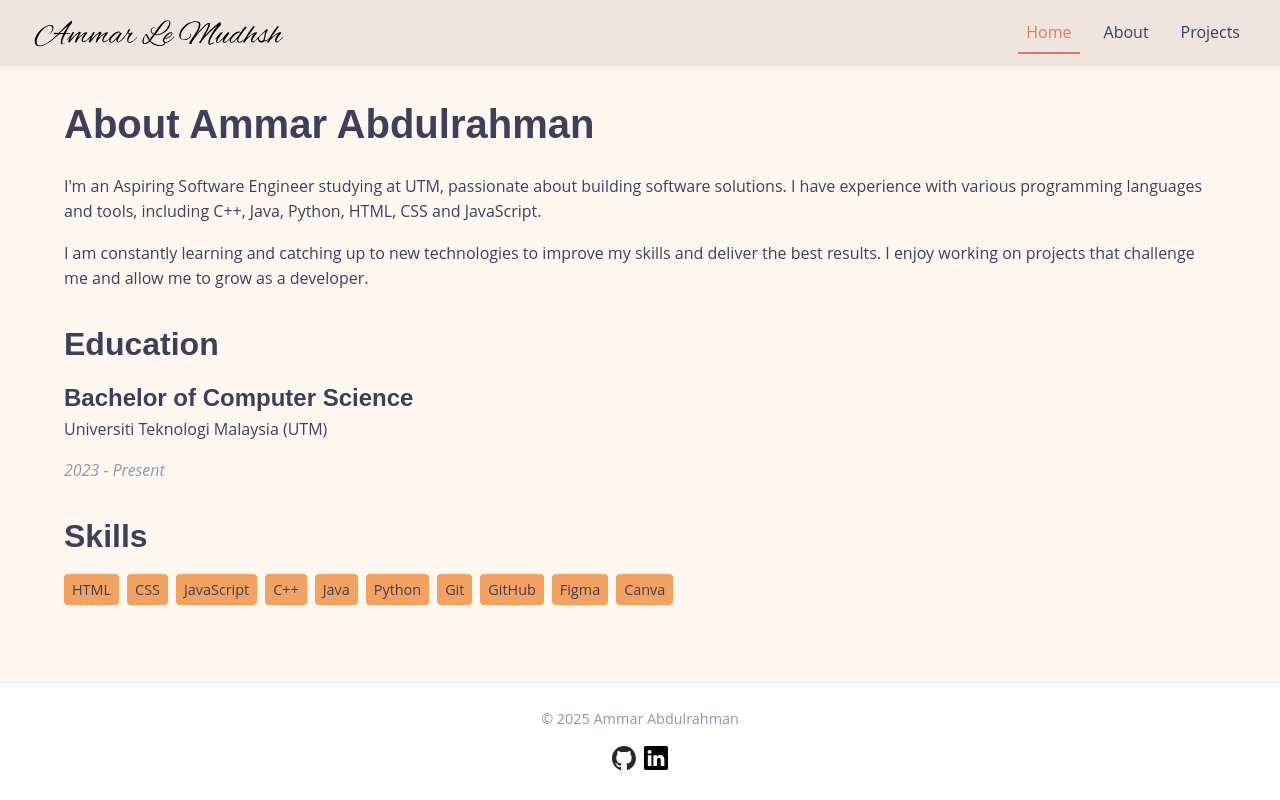
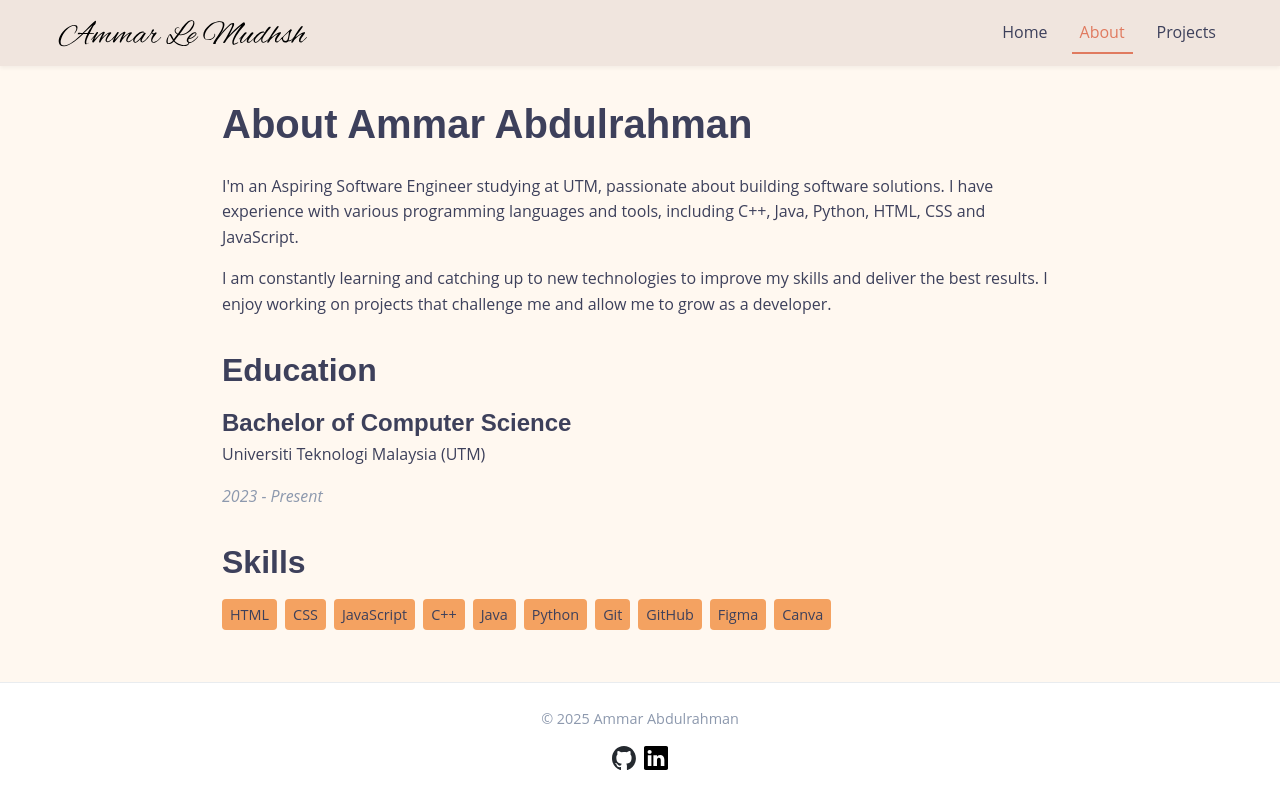
Before and after one commit to Ammar076/Ammar076.github.io, a plain HTML site: page about.html in a window 1280 px wide. Drawn offline with Linux system fonts and the light colour scheme.

Commit message:
nav highlight
Fixed the home highlight problem, and also made about article narrower

```diff
--- a/about.html
+++ b/about.html
@@ -9,11 +9,11 @@
 </head>
 <body>
   <div class="page-container">
-    <nav aria-label="Main navigation">
+    <nav>
       <a href="/index.html" class="logo"><img src="assets/Logo.svg" alt="logo" class="logo-image"/></a>
       <div class="nav-links">
-        <a href="/index.html" aria-current="page">Home</a>
-        <a href="/about.html">About</a>
+        <a href="/index.html">Home</a>
+        <a href="/about.html" class="active">About</a>
         <a href="/projects.html">Projects</a>
       </div>
     </nav>
--- a/style.css
+++ b/style.css
@@ -139,6 +139,7 @@ nav {
 .logo {
   display: flex;
   align-items: center;
+  margin-left: var(--space-lg); /* Add left padding for logo */
 }
 
 .logo img {
@@ -154,7 +155,9 @@ nav {
 .nav-links {
   display: flex;
   gap: var(--space-md);
+  margin-right: var(--space-lg);
 }
+
 
 .nav-links a {
   text-decoration: none;
@@ -166,8 +169,7 @@ nav {
 }
 
 .nav-links a:hover,
-.nav-links a:focus,
-.nav-links a[aria-current="page"] {
+.nav-links a:focus {
   color: var(--primary);
 }
 
@@ -183,9 +185,22 @@ nav {
 }
 
 .nav-links a:hover::after,
-.nav-links a:focus::after,
-.nav-links a[aria-current="page"]::after {
+.nav-links a:focus::after {
   width: 100%;
+}
+
+.nav-links a.active {
+  color: var(--primary);
+}
+
+.nav-links a.active::after {
+  content: '';
+  position: absolute;
+  bottom: -4px;
+  left: 0;
+  height: 2px;
+  width: 100%;
+  background-color: var(--primary);
 }
 
 footer {
@@ -577,6 +592,12 @@ header.hero {
   animation-delay: 0.4s;
 }
 
+.about article.container {
+  max-width: 900px;
+  margin: 0 auto;
+  padding: 0 var(--space-xl);
+}
+
 @media (max-width: 768px) {
   h1 {
     font-size: 2rem;
```
Also changed, not shown: index.html (+2 -2 lines), projects.html (+3 -3 lines).
